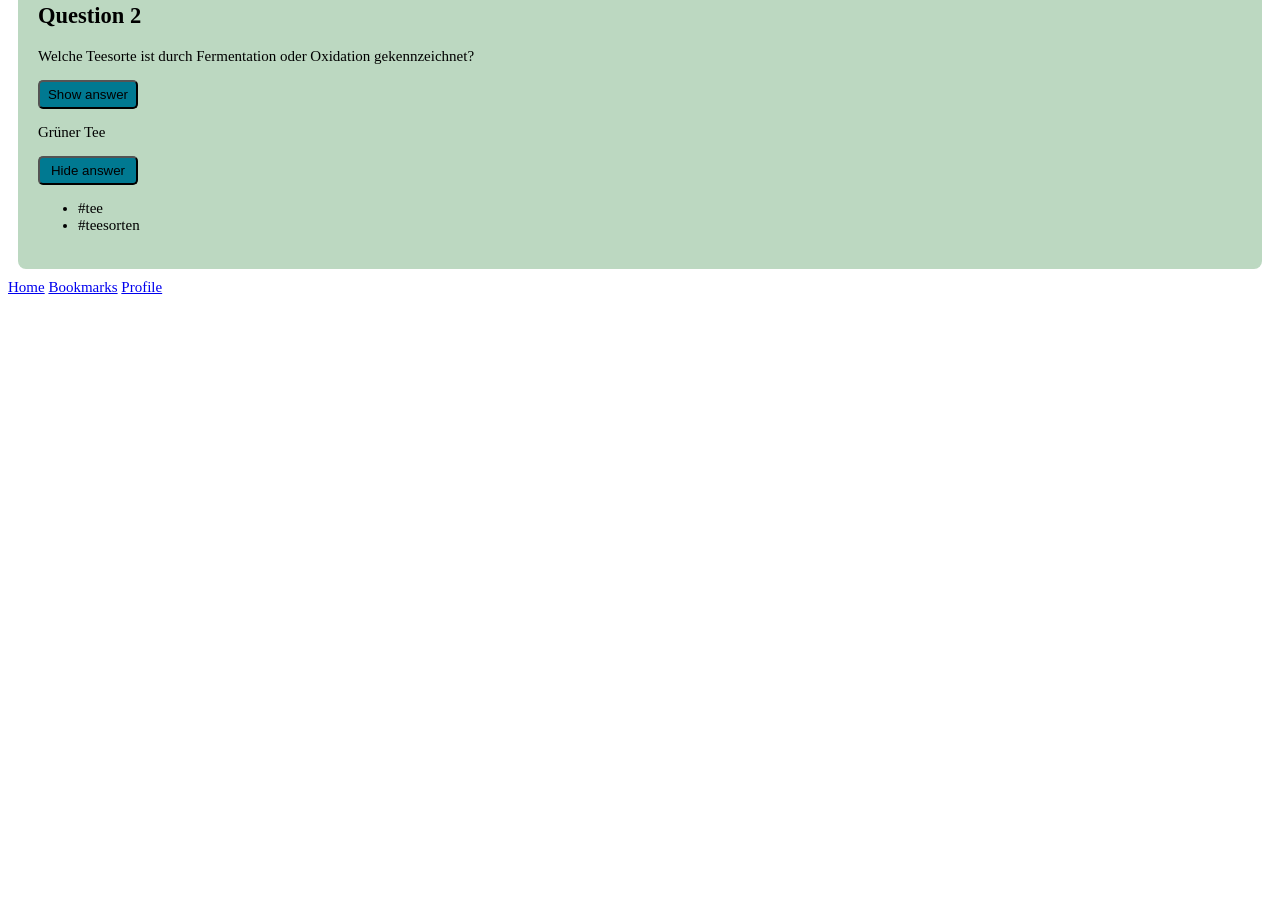
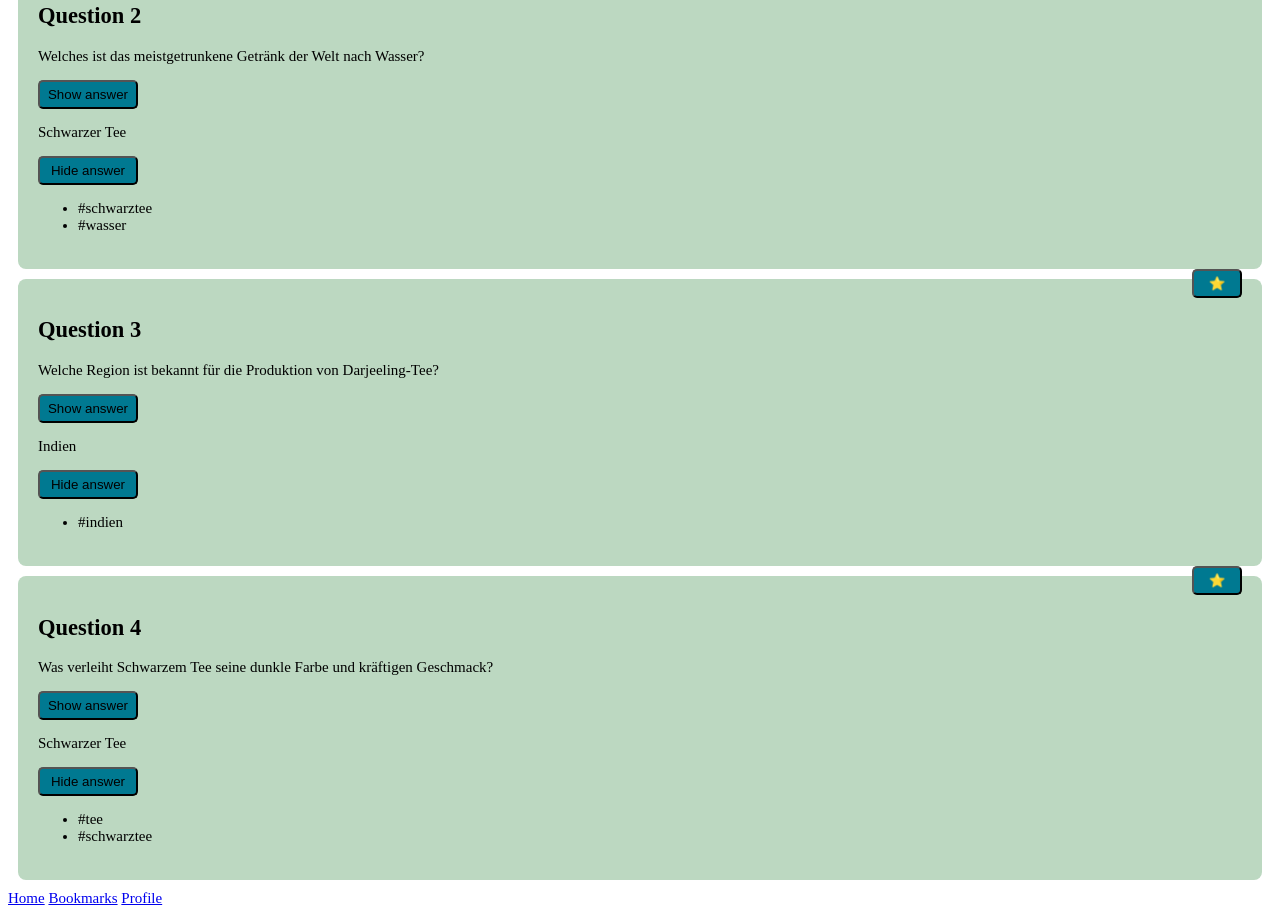
Before and after one commit to mariiaovs/quiz-app, a plain HTML site: page index.html in a window 1280 px wide. Shown: the part 478-1393 px from the top of the page. Before the commit the page ends 800 px from the top, so only its background shows below. Drawn offline with Linux system fonts and the light colour scheme.

Commit message:
add cards 3, 4 (#8)

```diff
--- a/index.html
+++ b/index.html
@@ -28,14 +28,41 @@
         <h2>Question 2</h2>
         <button aria-label="bookmark" class="bookmark">⭐</button>
         <p class="question">
-          Welche Teesorte ist durch Fermentation oder Oxidation gekennzeichnet?
+          Welches ist das meistgetrunkene Getränk der Welt nach Wasser?
         </p>
         <button>Show answer</button>
-        <p class="answer">Grüner Tee</p>
+        <p class="answer">Schwarzer Tee</p>
+        <button>Hide answer</button>
+        <ul class="tags">
+          <li>#schwarztee</li>
+          <li>#wasser</li>
+        </ul>
+      </section>
+      <section class="card">
+        <h2>Question 3</h2>
+        <button aria-label="bookmark" class="bookmark">⭐</button>
+        <p class="question">
+          Welche Region ist bekannt für die Produktion von Darjeeling-Tee?
+        </p>
+        <button>Show answer</button>
+        <p class="answer">Indien</p>
+        <button>Hide answer</button>
+        <ul class="tags">
+          <li>#indien</li>
+        </ul>
+      </section>
+      <section class="card">
+        <h2>Question 4</h2>
+        <button aria-label="bookmark" class="bookmark">⭐</button>
+        <p class="question">
+          Was verleiht Schwarzem Tee seine dunkle Farbe und kräftigen Geschmack?
+        </p>
+        <button>Show answer</button>
+        <p class="answer">Schwarzer Tee</p>
         <button>Hide answer</button>
         <ul class="tags">
           <li>#tee</li>
-          <li>#teesorten</li>
+          <li>#schwarztee</li>
         </ul>
       </section>
     </main>
```
